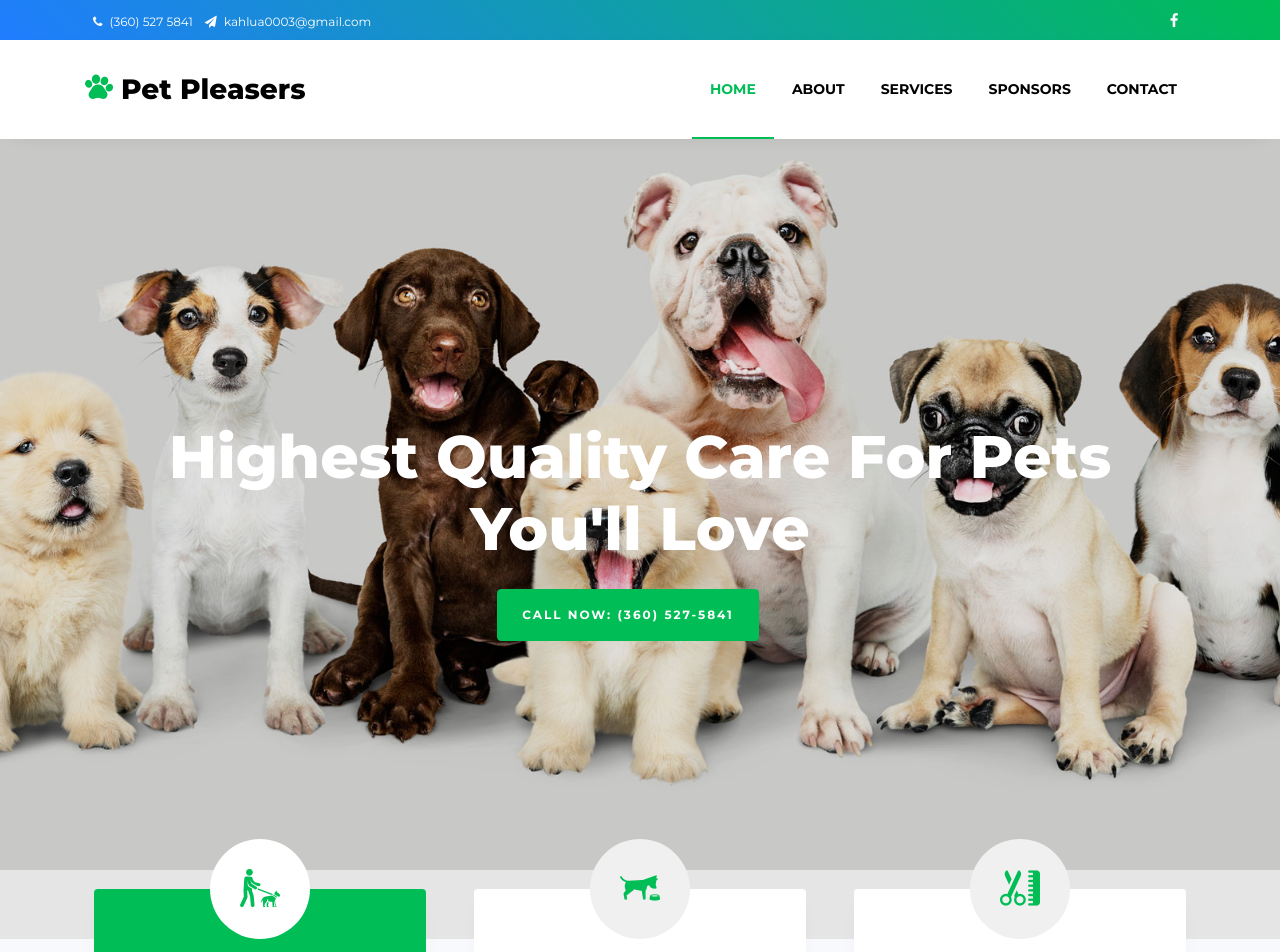
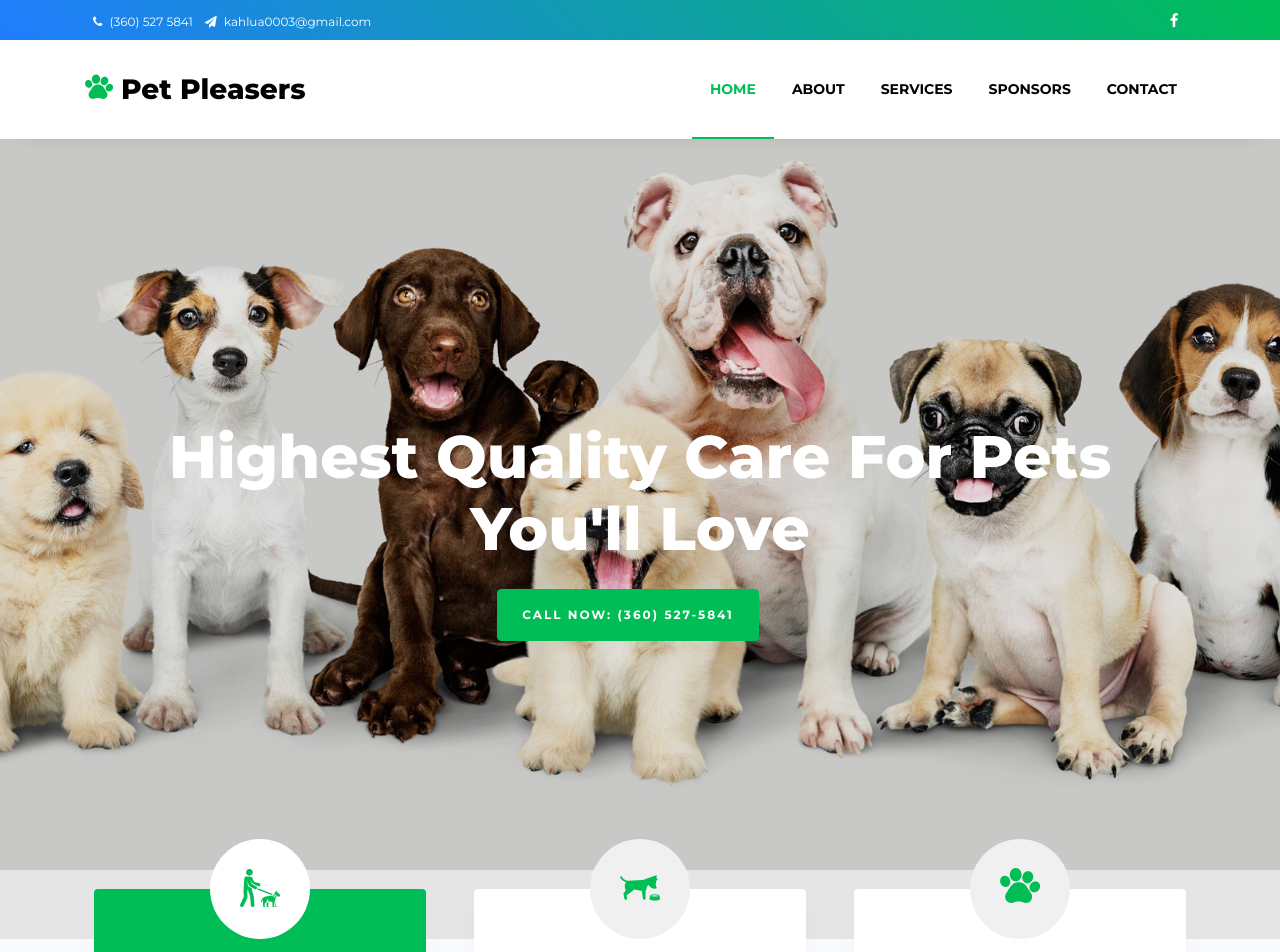
Before and after one commit to ultimitech/uts8, a website: page dist/index.html in a window 1280 px wide. Shown: the top 952 px of the page. Drawn offline with Linux system fonts and the light colour scheme; some packages are replaced by stand-ins of ours; no server answers; some icons are missing; files whose address does not match are found by name.

Commit message:
remove groom icon

```diff
--- a/dist/index.html
+++ b/dist/index.html
@@ -140,7 +140,7 @@
           <div class="col-md-4 d-flex align-self-stretch px-4 ftco-animate">
             <div class="d-block services text-center">
               <div class="icon d-flex align-items-center justify-content-center">
-            		<span class="flaticon-grooming"></span>
+            		<span class="flaticon-pawprint-1"></span>
               </div>
               <div class="media-body">
                 <h3 class="heading">Openings in December!</h3>
```
